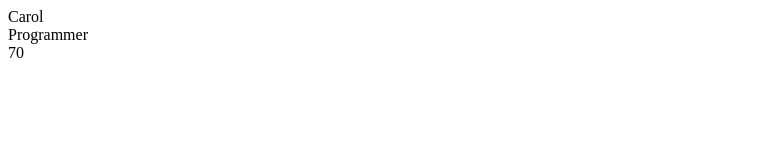
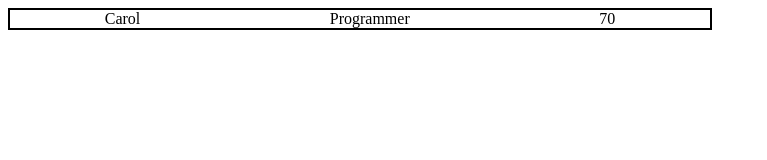
Before and after one commit to tedschu/Block19_DOM, a plain HTML site: page index.html in a window 1280 px wide. Shown: the whole page, without its empty margins (0-767 px from the left). Drawn offline with Linux system fonts and the light colour scheme.

Commit message:
Updated some CSS

```diff
--- a/index.html
+++ b/index.html
@@ -7,7 +7,6 @@
 <body>
 
     <div id="wrapper">
-        <section id=text></section>
 
 
 
--- a/index.js
+++ b/index.js
@@ -1,19 +1,4 @@
 
-// // Creates variable to reference wrapper and section IDs
-// const wrapperEle = document.getElementById('wrapper');
-// const sectionEle = document.getElementById('text');
-
-// // STYLING to elements
-// wrapperEle.style.height="80vh";
-//     wrapperEle.style.background="gold";
-//     wrapperEle.style.textAlign="center";
-//     wrapperEle.style.border="2px solid black";
-//     wrapperEle.style.display="flex";
-//     wrapperEle.style.justifyContent="center";
-
-// sectionEle.style.height="150px";
-//     sectionEle.style.width="80%";
-//     sectionEle.style.background="lightblue";
 
 
 // // STATIC TEXT in header box
@@ -55,6 +40,17 @@ freelancers.forEach((i)=>{
 
 })
 
+// STYLE
+contentContainer.style.border="2px solid black";
+    contentContainer.style.display="flex";
+    contentContainer.style.justifyContent="space-around";
+    contentContainer.style.maxWidth="700px";
+
+
+
+
+
+
 
 // CAN'T FIGURE OUT HOW TO OUTPUT TEXT + DYNAMIC VALUE TO AN EXISTING DYNAMIC ELEMENT (EX. DIV CLASS NAME ABOVE)
 // FOREACH IS ALSO ONLY OUTPUTTING FINAL VALUE IN OBJECT ARRAY
```
